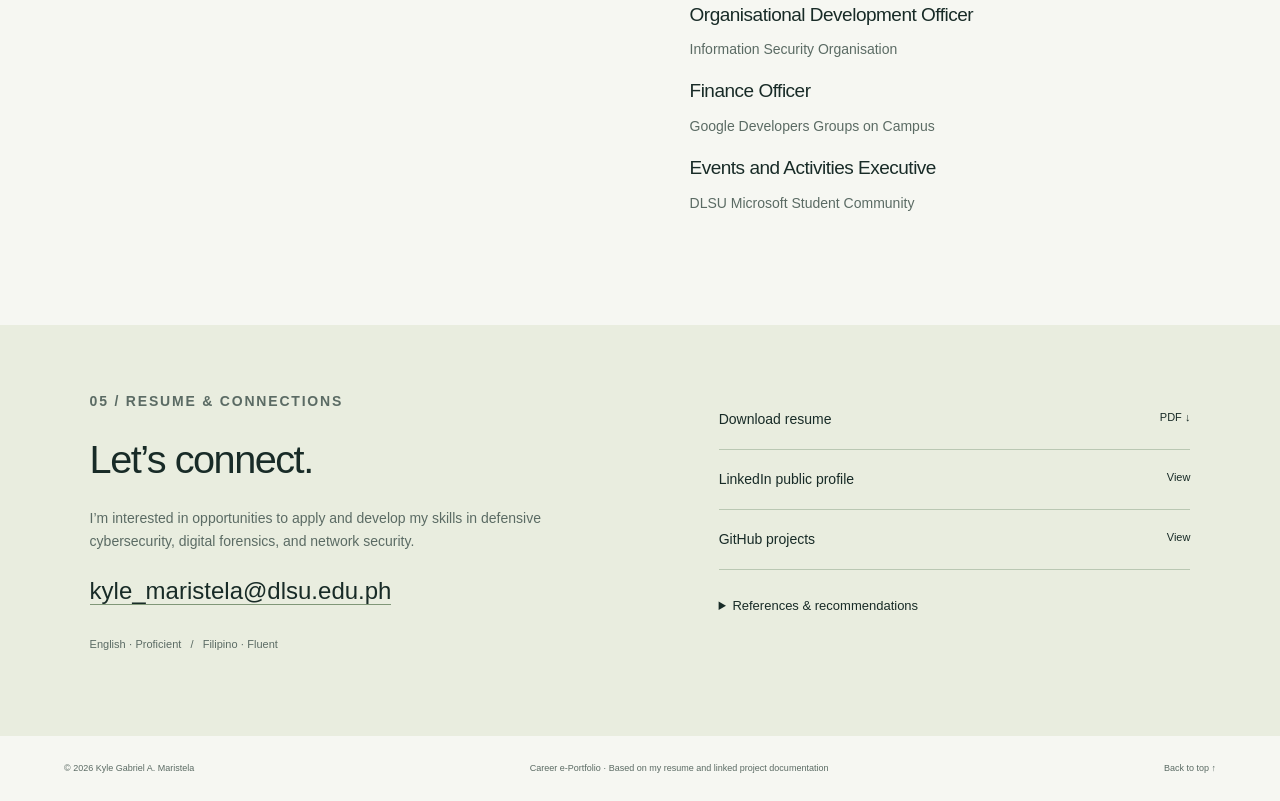
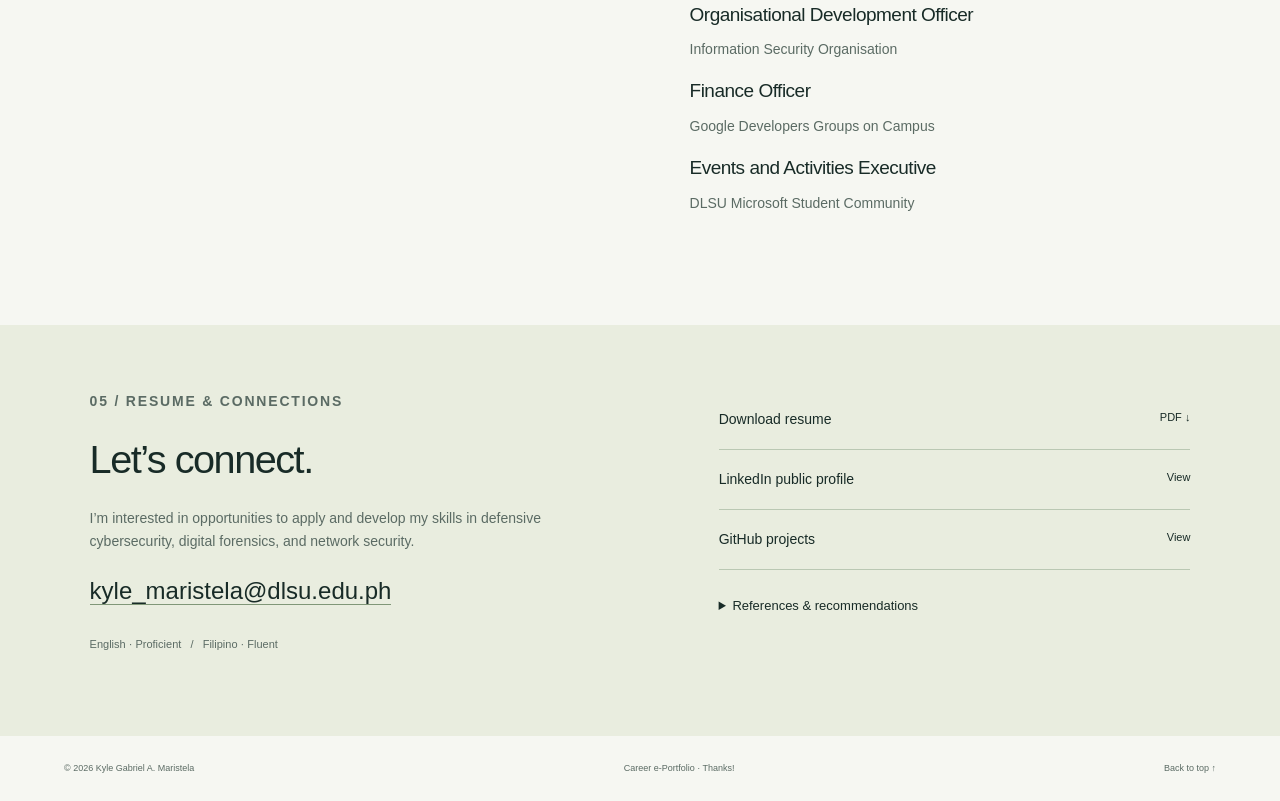
Before and after one commit to KyGit25/Portfolio, a plain HTML site: page index.html in a window 1280 px wide. Shown: the part 3680-4481 px from the top of the page. Drawn offline with Linux system fonts and the light colour scheme.

Commit message:
Update index.html

```diff
--- a/index.html
+++ b/index.html
@@ -14,4 +14,4 @@
 <section class="skills-section"><div class="section-heading"><div><p class="eyebrow">03 / SKILLS & STRENGTHS</p><h2>Tools backed by experience.</h2></div></div><div class="skill-grid"><div><span class="skill-number">01</span><h3>Security investigation</h3><p>Windows Registry forensics, USB activity timelines, forensic disk image scanning, and malware detection.</p><b>Evidence: parser & scanner projects</b></div><div><span class="skill-number">02</span><h3>Network analysis</h3><p>Python, Scapy, Wireshark, packet capture, protocol visualization, and PCAP-based analysis.</p><b>Evidence: traffic analyzer</b></div><div><span class="skill-number">03</span><h3>Research & teamwork</h3><p>Phishing URL research, technical problem-solving, collaborative development, and student leadership.</p><b>Evidence: PhishEvade & GaBayani</b></div></div></section>
 <section id="journey" class="section journey"><div><p class="eyebrow">04 / EDUCATION & ACHIEVEMENTS</p><h2>Building a foundation.<br>Taking responsibility.</h2><p class="journey-intro">My career journey combines technical coursework, collaborative projects, and service in student organizations.</p><div class="award"><span>ACADEMIC RECOGNITION</span><h3>Jose Rizal First Honours<br>Dean’s List</h3><p>Terms 2 and 3 · A.Y. 2025–2026</p></div></div><div class="timeline"><div><span class="date">2023–2027 · DEGREE IN PROGRESS</span><h3>De La Salle University, Manila</h3><p>BS Computer Science<br>Major in Network and Information Security</p></div><div><span class="date">ACADEMIC COMPETITION EXPERIENCE</span><h3>Capture-the-flag challenges</h3><p>Helped solve about 20 mobile forensics and cryptography challenges as part of a four-person team.</p></div><div><span class="date">A.Y. 2026–2027 · STUDENT LEADERSHIP</span><h3>Organisational Development Officer</h3><p>Information Security Organisation</p><h3>Finance Officer</h3><p>Google Developers Groups on Campus</p><h3>Events and Activities Executive</h3><p>DLSU Microsoft Student Community</p></div></div></section>
 <section id="contact" class="contact"><div><p class="eyebrow">05 / RESUME & CONNECTIONS</p><h2>Let’s connect.</h2><p>I’m interested in opportunities to apply and develop my skills in defensive cybersecurity, digital forensics, and network security.</p><a class="email" href="mailto:kyle_maristela@dlsu.edu.ph">kyle_maristela@dlsu.edu.ph</a><p class="languages">English · Proficient &nbsp; / &nbsp; Filipino · Fluent</p></div><div class="contact-links"><a href="RESUME.pdf" download>Download resume <span>PDF ↓</span></a><a href="https://www.linkedin.com/in/kyle-maristela" target="_blank" rel="noopener">LinkedIn public profile <span>View</span></a><a href="https://github.com/KyGit25" target="_blank" rel="noopener">GitHub projects <span>View</span></a><details><summary>References & recommendations</summary><p>Professional references and recommendation letters are not included in this portfolio. Referee details and testimonials may be added with their permission.</p></details></div></section>
-</main><footer><span>© 2026 Kyle Gabriel A. Maristela</span><span>Career e-Portfolio · Based on my resume and linked project documentation</span><a href="#">Back to top ↑</a></footer><script src="script.js"></script></body></html>
+</main><footer><span>© 2026 Kyle Gabriel A. Maristela</span><span>Career e-Portfolio · Thanks! </span><a href="#">Back to top ↑</a></footer><script src="script.js"></script></body></html>
```
